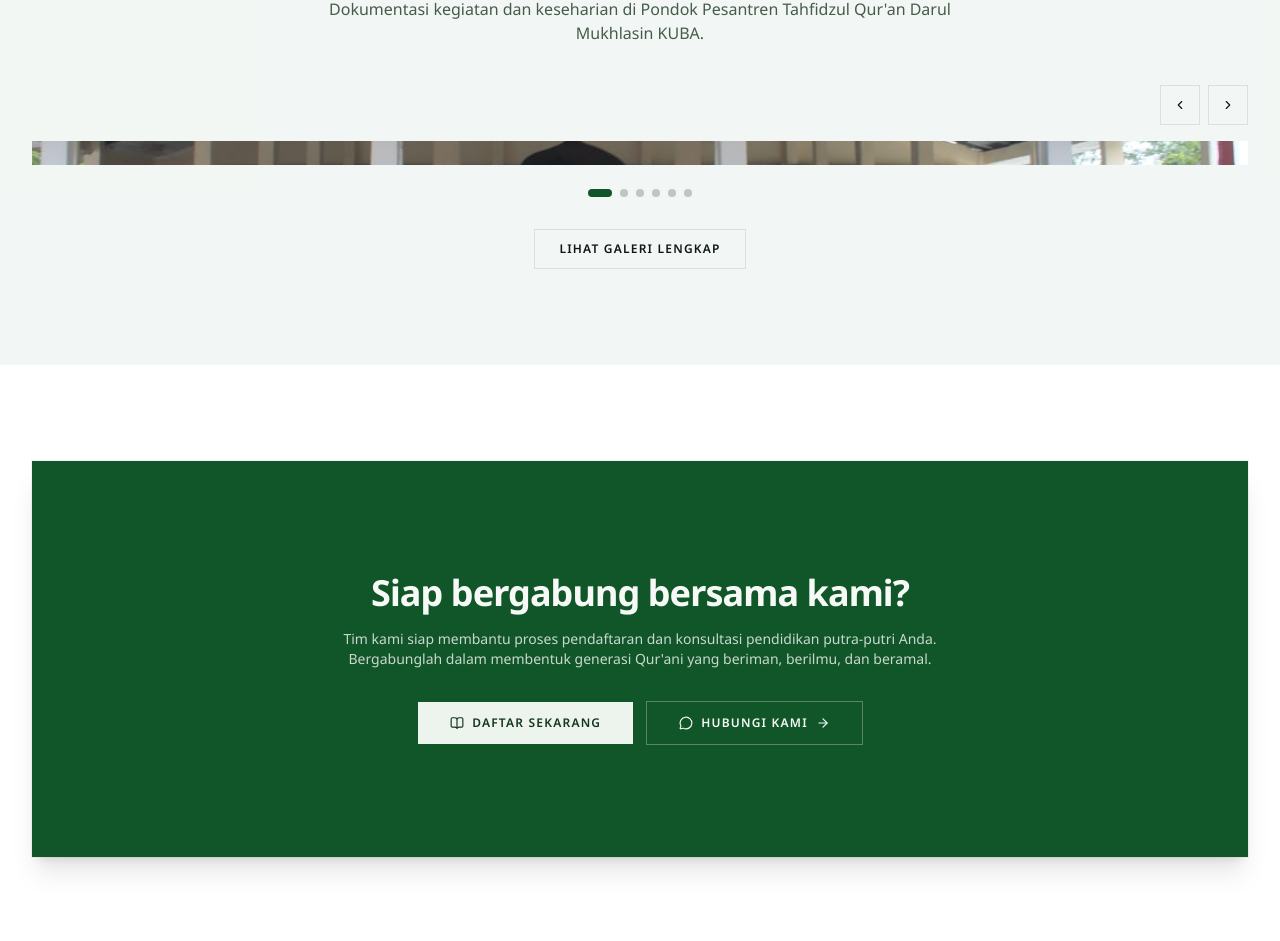
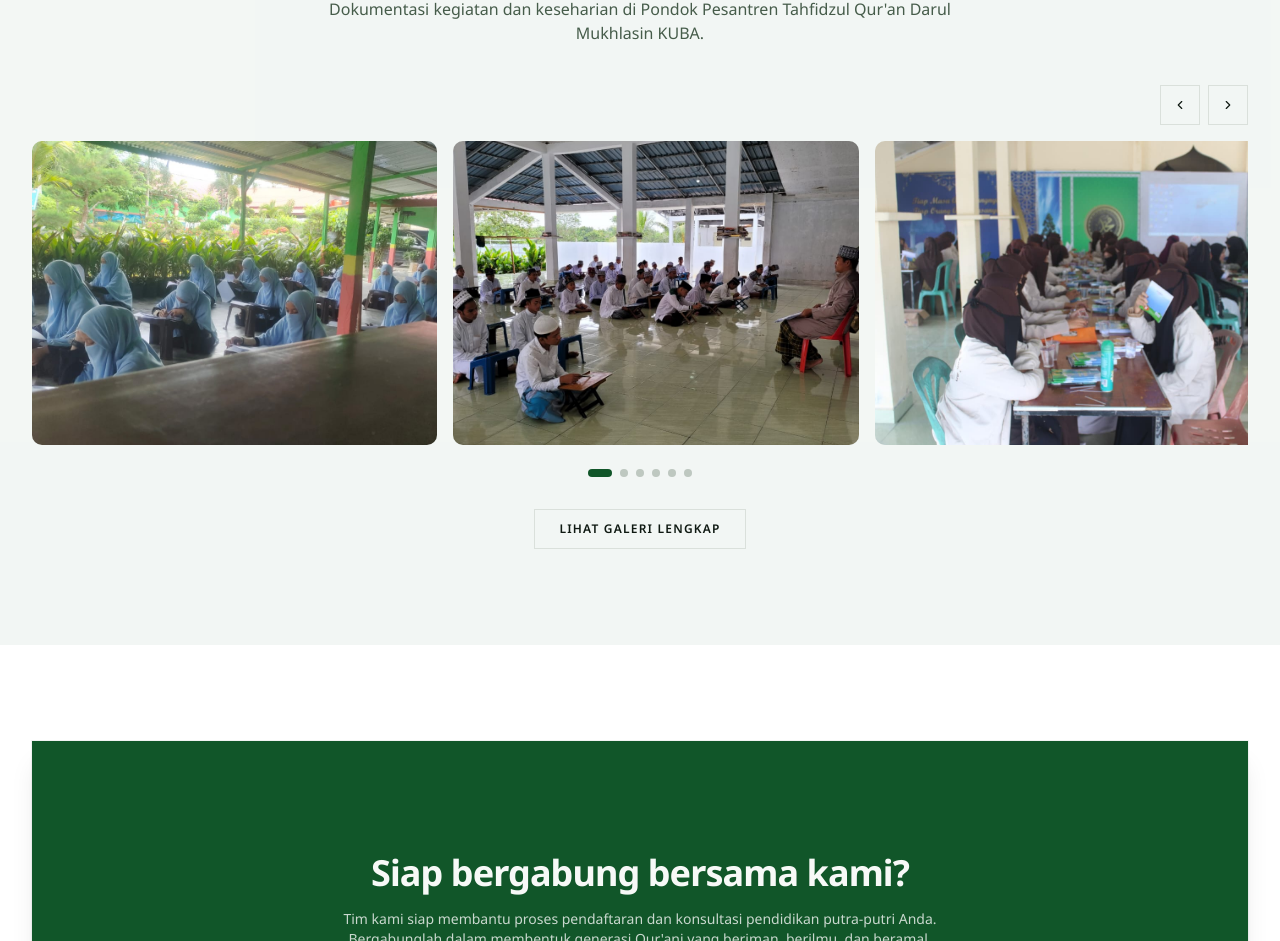
Before and after one commit to Rydhlnst/darulmukhlasin, a Next.js app: page / in a window 1280 px wide. Shown: the part 5655-6596 px from the top of the page. Built offline with nearby package versions, Linux system fonts and the light colour scheme; no server answers; a web font is replaced by a local one.

Commit message:
fix: gallery aspect ratio - images no longer cut off

```diff
--- a/components/sections/Gallery.tsx
+++ b/components/sections/Gallery.tsx
@@ -3,14 +3,12 @@
 import * as React from "react";
 import Image from "next/image";
 import useEmblaCarousel from "embla-carousel-react";
-import { Card, CardContent } from "@/components/ui/card";
 import { Badge } from "@/components/ui/badge";
 import { Button } from "@/components/ui/button";
 import {
   Dialog,
   DialogContent,
   DialogTitle,
-  DialogTrigger,
 } from "@/components/ui/dialog";
 import {
   ChevronLeftIcon,
@@ -71,16 +69,13 @@ export function Gallery({ compact = false, media: mediaProp }: GalleryProps) {
         <div className="overflow-hidden" ref={emblaRef}>
           <div className="flex gap-4">
             {galleryImages.slice(0, slidesToShow).map((image, index) => (
-              <div key={index} className="min-w-0 flex-[0_0_100%] sm:flex-[0_0_50%] lg:flex-[0_0_33.333%]">
+              <div key={index} className="min-w-0 flex-[0_0_100%] shrink-0 sm:flex-[0_0_50%] lg:flex-[0_0_33.333%]">
+                <div className="relative aspect-[4/3] w-full overflow-hidden rounded-lg bg-muted">
                   <Dialog open={selectedImage === index} onOpenChange={(open) => { if (!open) setSelectedImage(null); }}>
-                  <DialogTrigger
-                    render={
-                      <button onClick={() => setSelectedImage(index)} className="group relative aspect-[4/3] w-full overflow-hidden rounded-lg bg-muted" />
-                    }
-                  >
+                    <button onClick={() => setSelectedImage(index)} className="group absolute inset-0 z-10">
                       <Image src={image.src} alt={image.alt} fill sizes="(max-width: 640px) 100vw, (max-width: 1024px) 50vw, 33vw" className="object-cover transition-transform duration-300 group-hover:scale-105" />
                       <div className="absolute inset-0 bg-black/0 transition-colors group-hover:bg-black/20" />
-                  </DialogTrigger>
+                    </button>
                     <DialogContent className="max-w-4xl p-2" showCloseButton={false}>
                       <DialogTitle className="sr-only">{image.alt}</DialogTitle>
                       <div className="relative aspect-[4/3] w-full overflow-hidden rounded-lg">
@@ -91,6 +86,7 @@ export function Gallery({ compact = false, media: mediaProp }: GalleryProps) {
                       </button>
                     </DialogContent>
                   </Dialog>
+                </div>
               </div>
             ))}
           </div>
```
Lines whose indentation alone changed are shown as unchanged.
